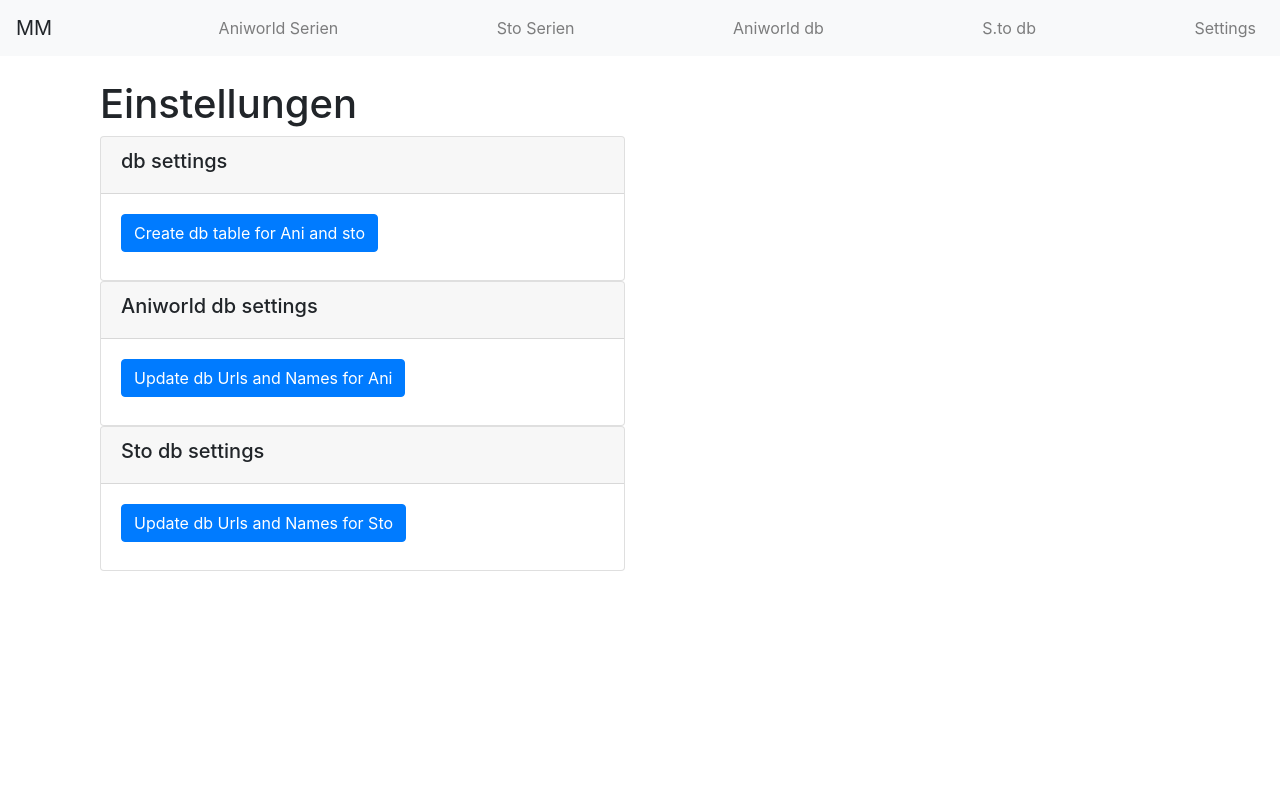
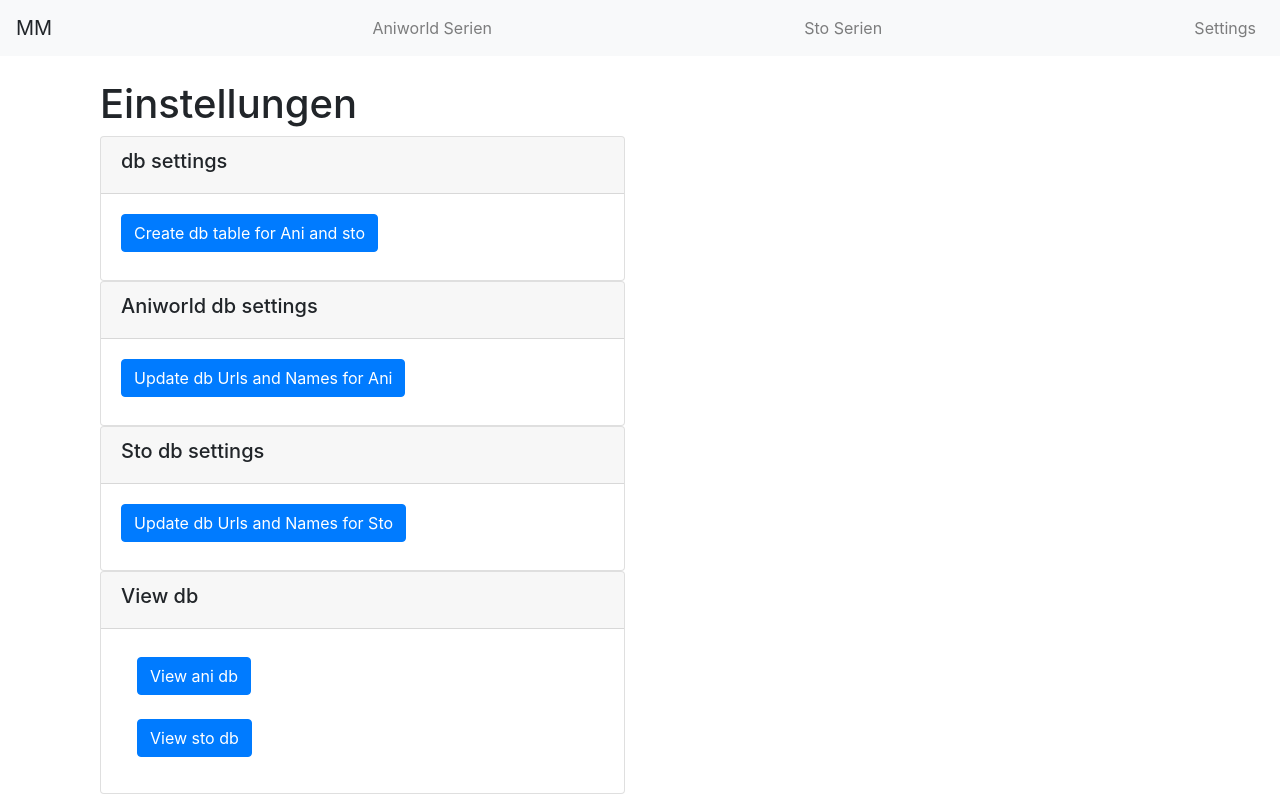
Before and after one commit to Beginner090902/Serien_db_with_link_to_aniscraper, a Flask app: page /settings in a window 1280 px wide. Run offline with Flask 3, Linux system fonts and the light colour scheme; some libraries are stand-ins or nearby versions.

Commit message:
better html layout

```diff
--- a/templates/base.html
+++ b/templates/base.html
@@ -39,24 +39,7 @@
           </li>
         </ul>
       </div>
-      <div class="collapse navbar-collapse" id="navbarNav">
-        <ul class="navbar-nav ml-auto">
-          <li class="nav-item">
-            <a class="nav-link" href="{{ url_for('view_database_aniworld') }}"
-              >Aniworld db</a
-            >
-          </li>
-        </ul>
-      </div>
-      <div class="collapse navbar-collapse" id="navbarNav">
-        <ul class="navbar-nav ml-auto">
-          <li class="nav-item">
-            <a class="nav-link" href="{{ url_for('view_database_sto') }}"
-              >S.to db</a
-            >
-          </li>
-        </ul>
-      </div>
+
       <div class="collapse navbar-collapse" id="navbarNav">
         <ul class="navbar-nav ml-auto">
           <li class="nav-item">
--- a/templates/settings.html
+++ b/templates/settings.html
@@ -80,5 +80,34 @@ content %}
       </div>
     </div>
   </div>
+  <div class="row">
+    <div class="col-md-6">
+      <div class="card">
+        <div class="card-header">
+          <h5>View db</h5>
+        </div>
+        <div class="card-body">
+          <a class="nav-link" href="{{ url_for('view_database_aniworld') }}">
+            <button
+              type="submit"
+              value="1"
+              class="btn btn-primary mb-2"
+            >
+              View ani db
+            </button>
+          </a>
+          <a class="nav-link" href="{{ url_for('view_database_sto') }}">
+            <button
+              type="submit"
+              value="1"
+              class="btn btn-primary mb-2"
+            >
+              View sto db
+            </button>
+          </a>
+        </div>
+      </div>
+    </div>
+  </div>
 </div>
 {% endblock %}
--- a/templates/view_db.html
+++ b/templates/view_db.html
@@ -12,8 +12,6 @@
                 <th>ID</th>
                 <th>Url</th>
                 <th>Name</th>
-                <th>Year</th>
-                <th>Img Url</th>
                 <!-- Hier weitere Spalten je nach deiner DB-Struktur -->
             </tr>
         </thead>
@@ -23,8 +21,6 @@
                 <td>{{ eintrag[0] }}</td>
                 <td>{{ eintrag[1] }}</td>
                 <td>{{ eintrag[2] }}</td>
-                <td>{{ eintrag[3] }}</td>
-                <td>{{ eintrag[4] }}</td>
                 <!-- Weitere Spalten entsprechend -->
             </tr>
             {% else %}
```
